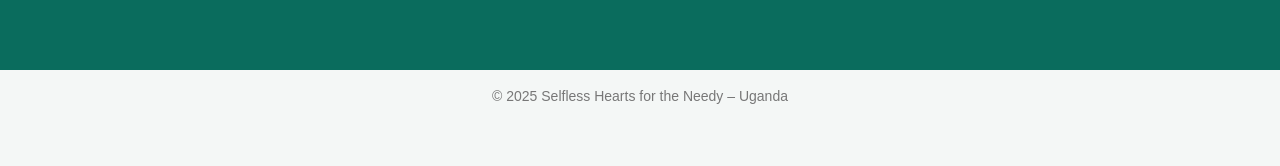
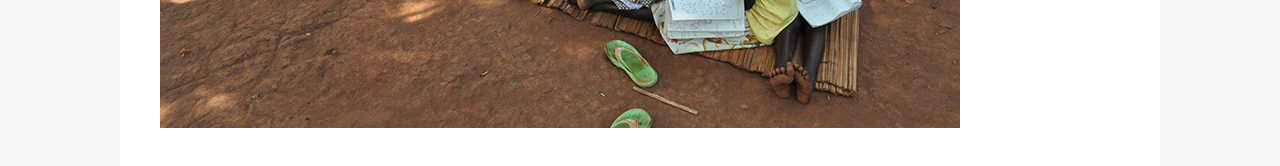
Before and after one commit to Javis202530/selfless-hearts-uganda, a plain HTML site: page index.html in a window 1280 px wide. Shown: the part 1488-1654 px from the top of the page. Before the commit the page ends 1610 px from the top, so only its background shows below. Drawn offline with Linux system fonts and the light colour scheme; files whose address does not match are found by name.

Commit message:
index.html

```diff
--- a/index.html
+++ b/index.html
@@ -6,7 +6,6 @@
 
   <!-- MOBILE VIEWPORT (VERY IMPORTANT) -->
   <meta name="viewport" content="width=device-width, initial-scale=1.0">
-
 
   <!-- CSS SECTION -->
   <style>
@@ -139,24 +138,27 @@
   margin: 15px 0;
 }
 
+    }
   </style>
 </head>
 
 <body>
 
 <nav>
-<a href="index.html">Home</a>
-<a href="about.html">About Us</a>
-<a href="programs.html">Programs</a>
-<a href="donate.html">Donate</a>
-<a href="contact.html">Contact</a>
-
+  <a href="index.html">Home</a>
+  <a href="about.html">About Us</a>
+  <a href="programs.html">Programs</a>
+  <a href="donate.html">Donate</a>
+  <a href="contact.html">Contact</a>
 </nav>
 
 <div class="hero">
   <h1>SELFLESS HEARTS FOR THE NEEDY - UGANDA</h1>
   <p><strong>Give a little, transform lives.</strong></p>
 
+</div>
+
+<div class="container">
 
 <h2>Who We Are</h2>
 <p>
@@ -191,12 +193,3 @@ education.
   <li>buying requirements for underprivillaged school going children</li>
 
   <P> <img src="images/kids.jpg" alt="Selfless Hearts foundation  Uganda"></P>
-</ul>
-</div>
-
-<footer>
-  © 2025 Selfless Hearts for the Needy – Uganda
-</footer>
-
-</body>
-</html>
```
